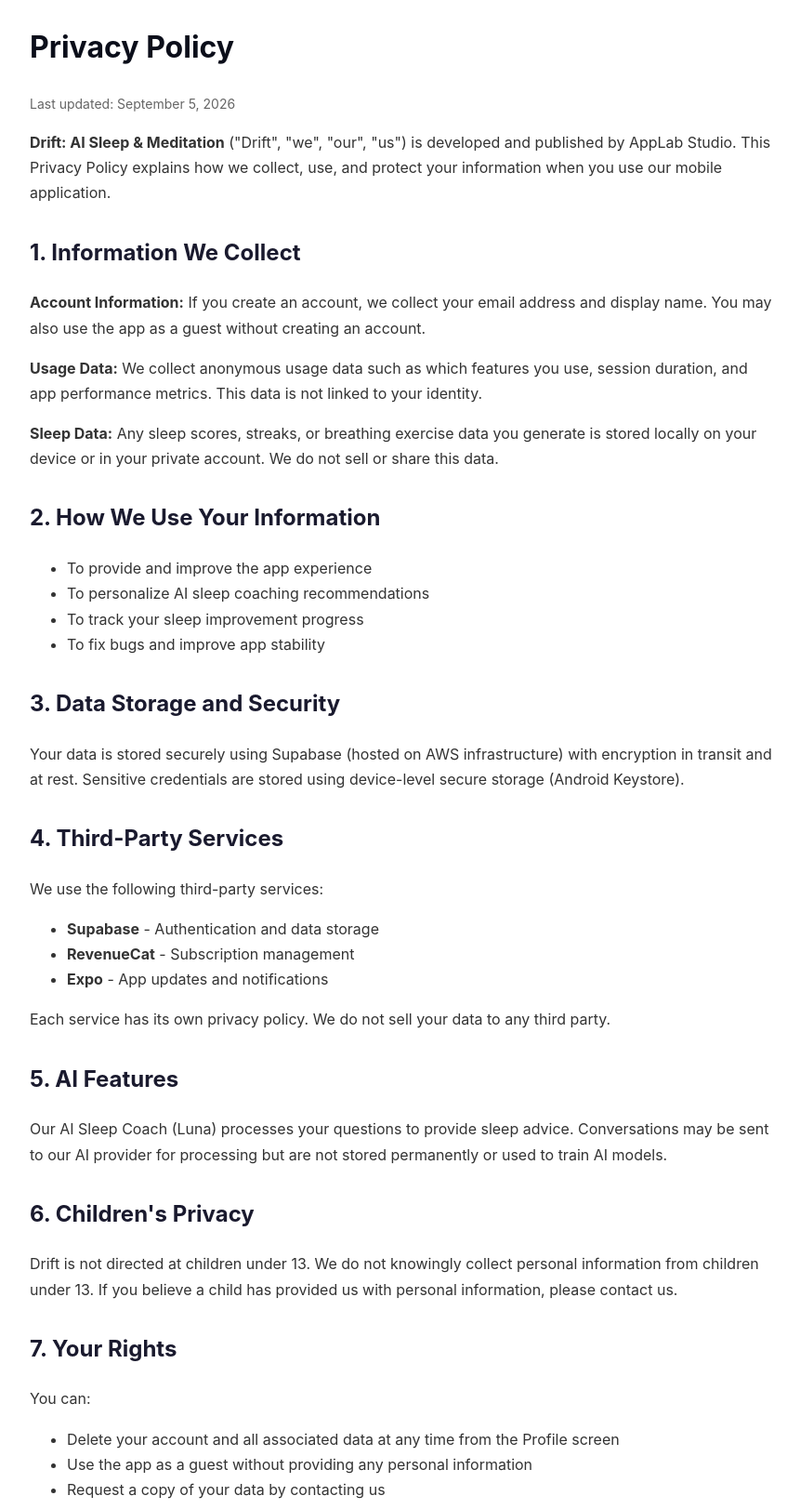
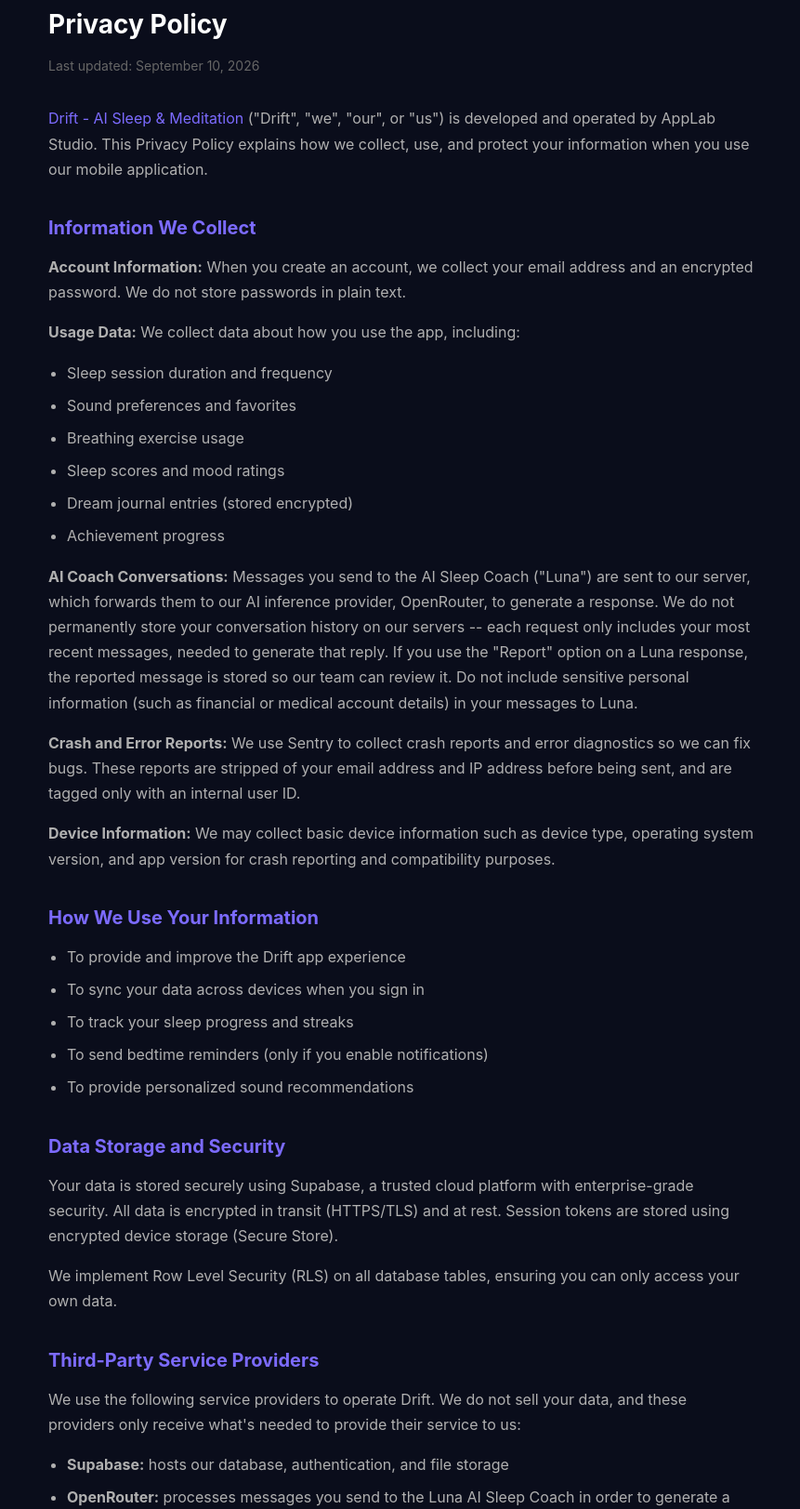
Before and after one commit to priyansh18/drift-privacy, a plain HTML site: page index.html in a window 1280 px wide. Shown: the part 17-1640 px from the top of the page at 93% size, without its empty margins (208-1069 px from the left). Drawn offline with Linux system fonts and the light colour scheme.

Commit message:
sync privacy policy with the canonical version (fixes stale AI-processing claim, adds Sentry/OpenRouter disclosure)

```diff
--- a/index.html
+++ b/index.html
@@ -3,66 +3,99 @@
 <head>
   <meta charset="UTF-8">
   <meta name="viewport" content="width=device-width, initial-scale=1.0">
-    <title>Privacy Policy - Drift: AI Sleep & Meditation</title>
+  <title>Privacy Policy - Drift App</title>
   <style>
-        body { font-family: -apple-system, BlinkMacSystemFont, 'Segoe UI', sans-serif; max-width: 800px; margin: 0 auto; padding: 20px; color: #333; line-height: 1.7; }
-        h1 { color: #0B0E1A; }
-        h2 { color: #1a1a2e; margin-top: 30px; }
-        .last-updated { color: #666; font-size: 14px; }
+    * { margin: 0; padding: 0; box-sizing: border-box; }
+    body { font-family: -apple-system, BlinkMacSystemFont, 'Segoe UI', Roboto, sans-serif; background: #0A0D1B; color: #e0e0e0; line-height: 1.7; padding: 20px; max-width: 800px; margin: 0 auto; }
+    h1 { color: #fff; font-size: 28px; margin-bottom: 8px; }
+    h2 { color: #7C6BFF; font-size: 20px; margin-top: 32px; margin-bottom: 12px; }
+    p { margin-bottom: 16px; color: #b0b0b0; }
+    .date { color: #666; font-size: 14px; margin-bottom: 32px; }
+    .brand { color: #7C6BFF; }
+    ul { margin-left: 20px; margin-bottom: 16px; }
+    li { margin-bottom: 8px; color: #b0b0b0; }
+    a { color: #7C6BFF; }
+    .footer { margin-top: 48px; padding-top: 24px; border-top: 1px solid #222; color: #666; font-size: 13px; }
   </style>
 </head>
 <body>
   <h1>Privacy Policy</h1>
-    <p class="last-updated">Last updated: September 5, 2026</p>
+  <p class="date">Last updated: September 10, 2026</p>
 
-    <p><strong>Drift: AI Sleep & Meditation</strong> ("Drift", "we", "our", "us") is developed and published by AppLab Studio. This Privacy Policy explains how we collect, use, and protect your information when you use our mobile application.</p>
+  <p><span class="brand">Drift - AI Sleep & Meditation</span> ("Drift", "we", "our", or "us") is developed and operated by AppLab Studio. This Privacy Policy explains how we collect, use, and protect your information when you use our mobile application.</p>
 
-    <h2>1. Information We Collect</h2>
-    <p><strong>Account Information:</strong> If you create an account, we collect your email address and display name. You may also use the app as a guest without creating an account.</p>
-    <p><strong>Usage Data:</strong> We collect anonymous usage data such as which features you use, session duration, and app performance metrics. This data is not linked to your identity.</p>
-    <p><strong>Sleep Data:</strong> Any sleep scores, streaks, or breathing exercise data you generate is stored locally on your device or in your private account. We do not sell or share this data.</p>
+  <h2>Information We Collect</h2>
+  <p><strong>Account Information:</strong> When you create an account, we collect your email address and an encrypted password. We do not store passwords in plain text.</p>
+  <p><strong>Usage Data:</strong> We collect data about how you use the app, including:</p>
+  <ul>
+    <li>Sleep session duration and frequency</li>
+    <li>Sound preferences and favorites</li>
+    <li>Breathing exercise usage</li>
+    <li>Sleep scores and mood ratings</li>
+    <li>Dream journal entries (stored encrypted)</li>
+    <li>Achievement progress</li>
+  </ul>
+  <p><strong>AI Coach Conversations:</strong> Messages you send to the AI Sleep Coach ("Luna") are sent to our server, which forwards them to our AI inference provider, OpenRouter, to generate a response. We do not permanently store your conversation history on our servers -- each request only includes your most recent messages, needed to generate that reply. If you use the "Report" option on a Luna response, the reported message is stored so our team can review it. Do not include sensitive personal information (such as financial or medical account details) in your messages to Luna.</p>
+  <p><strong>Crash and Error Reports:</strong> We use Sentry to collect crash reports and error diagnostics so we can fix bugs. These reports are stripped of your email address and IP address before being sent, and are tagged only with an internal user ID.</p>
+  <p><strong>Device Information:</strong> We may collect basic device information such as device type, operating system version, and app version for crash reporting and compatibility purposes.</p>
 
-    <h2>2. How We Use Your Information</h2>
+  <h2>How We Use Your Information</h2>
   <ul>
-        <li>To provide and improve the app experience</li>
-        <li>To personalize AI sleep coaching recommendations</li>
-        <li>To track your sleep improvement progress</li>
-        <li>To fix bugs and improve app stability</li>
+    <li>To provide and improve the Drift app experience</li>
+    <li>To sync your data across devices when you sign in</li>
+    <li>To track your sleep progress and streaks</li>
+    <li>To send bedtime reminders (only if you enable notifications)</li>
+    <li>To provide personalized sound recommendations</li>
   </ul>
 
-    <h2>3. Data Storage and Security</h2>
-    <p>Your data is stored securely using Supabase (hosted on AWS infrastructure) with encryption in transit and at rest. Sensitive credentials are stored using device-level secure storage (Android Keystore).</p>
+  <h2>Data Storage and Security</h2>
+  <p>Your data is stored securely using Supabase, a trusted cloud platform with enterprise-grade security. All data is encrypted in transit (HTTPS/TLS) and at rest. Session tokens are stored using encrypted device storage (Secure Store).</p>
+  <p>We implement Row Level Security (RLS) on all database tables, ensuring you can only access your own data.</p>
 
-    <h2>4. Third-Party Services</h2>
-    <p>We use the following third-party services:</p>
+  <h2>Third-Party Service Providers</h2>
+  <p>We use the following service providers to operate Drift. We do not sell your data, and these providers only receive what's needed to provide their service to us:</p>
   <ul>
-        <li><strong>Supabase</strong> - Authentication and data storage</li>
-        <li><strong>RevenueCat</strong> - Subscription management</li>
-        <li><strong>Expo</strong> - App updates and notifications</li>
-    </ul>
-    <p>Each service has its own privacy policy. We do not sell your data to any third party.</p>
-
-    <h2>5. AI Features</h2>
-    <p>Our AI Sleep Coach (Luna) processes your questions to provide sleep advice. Conversations may be sent to our AI provider for processing but are not stored permanently or used to train AI models.</p>
-
-    <h2>6. Children's Privacy</h2>
-    <p>Drift is not directed at children under 13. We do not knowingly collect personal information from children under 13. If you believe a child has provided us with personal information, please contact us.</p>
-
-    <h2>7. Your Rights</h2>
-    <p>You can:</p>
-    <ul>
-        <li>Delete your account and all associated data at any time from the Profile screen</li>
-        <li>Use the app as a guest without providing any personal information</li>
-        <li>Request a copy of your data by contacting us</li>
+    <li><strong>Supabase:</strong> hosts our database, authentication, and file storage</li>
+    <li><strong>OpenRouter:</strong> processes messages you send to the Luna AI Sleep Coach in order to generate a response</li>
+    <li><strong>Sentry:</strong> receives crash and error reports (with your email and IP address removed) to help us fix bugs</li>
   </ul>
 
-    <h2>8. Changes to This Policy</h2>
-    <p>We may update this Privacy Policy from time to time. We will notify you of any changes by updating the "Last updated" date.</p>
+  <h2>Data Sharing</h2>
+  <p><strong>We do not sell, trade, or share your personal data with third parties for their own marketing purposes.</strong></p>
+  <p>We do not use your data for advertising purposes. We do not share your data with data brokers or advertising companies.</p>
 
-    <h2>9. Contact Us</h2>
-    <p>If you have questions about this Privacy Policy, contact us at:</p>
-    <p>Email: applab.studioo@gmail.com</p>
+  <h2>Guest Mode</h2>
+  <p>You can use Drift without creating an account. In guest mode, all data is stored locally on your device and is not synced to our servers. If you uninstall the app, this data will be lost.</p>
 
-    <p style="margin-top: 40px; color: #999; font-size: 13px;">AppLab Studio. All rights reserved.</p>
+  <h2>Your Rights</h2>
+  <p>You have the right to:</p>
+  <ul>
+    <li><strong>Access:</strong> View all data associated with your account</li>
+    <li><strong>Delete:</strong> Request deletion of your account and all associated data</li>
+    <li><strong>Export:</strong> Request a copy of your data</li>
+    <li><strong>Opt-out:</strong> Disable notifications and use guest mode</li>
+  </ul>
+  <p>To exercise any of these rights, contact us at the email below.</p>
+
+  <h2>Children's Privacy</h2>
+  <p>Drift is not directed at children under 13. We do not knowingly collect personal information from children under 13. If you believe a child has provided us with personal data, please contact us.</p>
+
+  <h2>Push Notifications</h2>
+  <p>Drift may send push notifications for bedtime reminders and streak encouragement. You can disable these at any time through your device settings or within the app.</p>
+
+  <h2>Changes to This Policy</h2>
+  <p>We may update this Privacy Policy from time to time. We will notify you of any changes by posting the new Privacy Policy on this page and updating the "Last updated" date.</p>
+
+  <h2>Contact Us</h2>
+  <p>If you have any questions about this Privacy Policy or your data, contact us at:</p>
+  <p>
+    <strong>AppLab Studio</strong><br>
+    Email: <a href="mailto:singhalpriyansh58@gmail.com">singhalpriyansh58@gmail.com</a>
+  </p>
+
+  <div class="footer">
+    <p>&copy; 2026 AppLab Studio. All rights reserved.</p>
+    <p>Drift - AI Sleep & Meditation</p>
+  </div>
 </body>
 </html>
```
Lines whose indentation alone changed are shown as unchanged.
